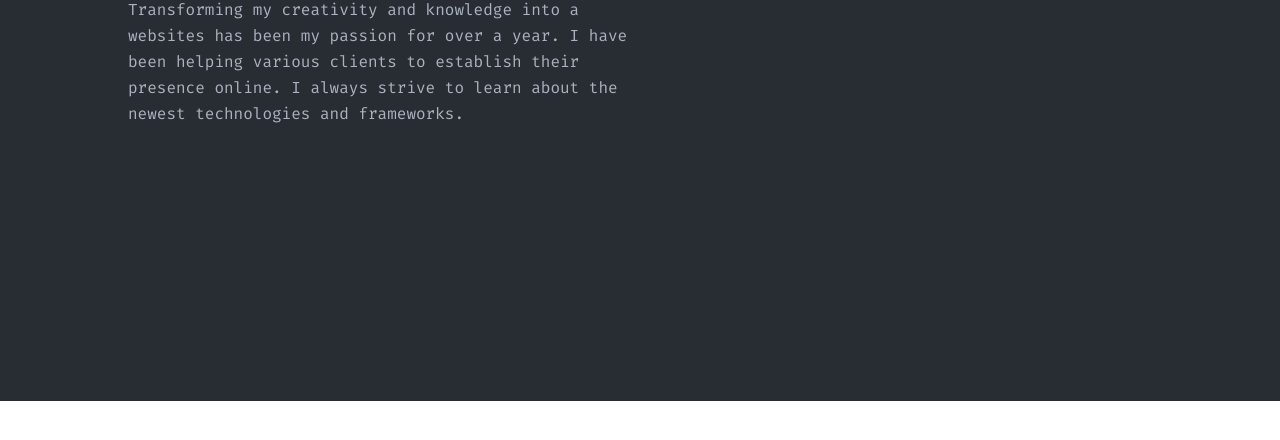
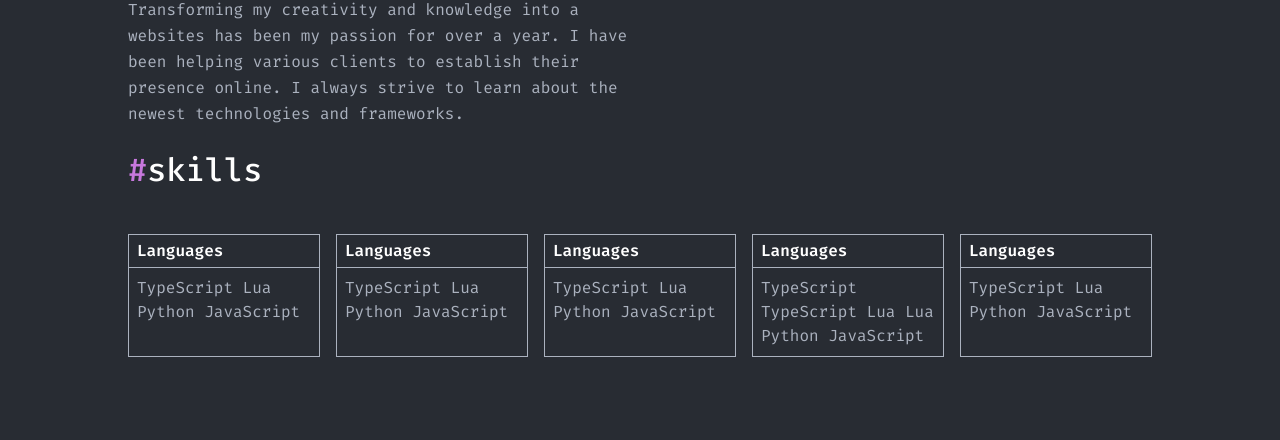
Before and after one commit to andrywinter/portfolio, a plain HTML site: page about-me.html in a window 1280 px wide. Shown: the part 399-839 px from the top of the page. Before the commit the page ends 800 px from the top, so only its background shows below. Drawn offline with Linux system fonts and the light colour scheme.

Commit message:
add comid

```diff
--- a/about-me.html
+++ b/about-me.html
@@ -111,6 +111,75 @@
                 </div>
             </div>
         </section>
+
+        <section class="about-page-skils">
+            <div class="container">
+                <h2 class="inner-title aboutme-page-title">
+                    skills
+                </h2>
+                <div class="about-skils-page-wrapper">
+                    <div class="about-skills-block">
+                        <span class="skills-block-title">
+                            Languages
+                        </span>
+                        <div class="skills-tegs">
+                            TypeScript
+                            Lua
+                            Python
+                            JavaScript
+                        </div>
+                    </div>
+                    <div class="about-skills-block">
+                        <span class="skills-block-title">
+                            Languages
+                        </span>
+                        <div class="skills-tegs">
+                            TypeScript
+                            Lua
+                            Python
+                            JavaScript
+                        </div>
+                    </div>
+                    <div class="about-skills-block">
+                        <span class="skills-block-title">
+                            Languages
+                        </span>
+                        <div class="skills-tegs">
+                            TypeScript
+                            Lua
+                            Python
+                            JavaScript
+                        </div>
+                    </div>
+
+                    <div class="about-skills-block">
+                        <span class="skills-block-title">
+                            Languages
+                        </span>
+                        <div class="skills-tegs">
+                            TypeScript
+                            TypeScript
+                            Lua
+                            Lua
+                            Python
+                            JavaScript
+                        </div>
+                    </div>
+
+                    <div class="about-skills-block">
+                        <span class="skills-block-title">
+                            Languages
+                        </span>
+                        <div class="skills-tegs">
+                            TypeScript
+                            Lua
+                            Python
+                            JavaScript
+                        </div>
+                    </div>
+                </div>
+            </div>
+        </section>
     </main>
 </body>
 </html>
--- a/scss/base/_base.scss
+++ b/scss/base/_base.scss
@@ -28,6 +28,7 @@ body {
     background: $bg-dark;
     color: $color-primary;
     min-height: 100vh;
+    min-width: 320px;
     overflow-x: hidden;
     display: flex;
     flex-direction: column;
--- a/scss/layout/_about.scss
+++ b/scss/layout/_about.scss
@@ -85,4 +85,15 @@
         width: 148px;
         text-align: center;
     }
+
+    &-skils-page-wrapper {
+        display: flex;
+        padding: 48px 0 83px;;
+        gap: 16px;
+    }
+
+    &-skills-block {
+        border: 1px solid;
+        width: 192px;
+    }
 }
--- a/scss/layout/_skills.scss
+++ b/scss/layout/_skills.scss
@@ -1,19 +1,20 @@
 .skills {
     padding: 109px 0;
+    @media(max-width:590px) {
+        padding: 0;
+    }
+
 
     &-top {
         margin-bottom: 12px;
     }
 
     &-img {
-        display: block;
         max-width: 350px;
         width: 100%;
     }
 
     &-title {
-        margin: 0;
-
 
         &::after {
             max-width: 240px;
@@ -36,9 +37,13 @@
     }
 
     &-education {
-        column-count: 3;
-        column-gap: 16px;
+        max-width: 584px;
+        width: 100%;
+        display: flex;
+        flex-wrap: wrap;
         padding-top: 43px;
+        gap: 16px;
+        justify-content: flex-end;
 
         @media(max-width:980px) {
             width: 100%;
@@ -47,32 +52,15 @@
             flex-wrap: wrap;
         }
 
-        @media(max-width:590px) {
-            column-count: 1;
-            display: block;
-        }
-
-
     }
 
     &-block {
         width: 181px;
         border: 1px solid $color-primary;
-        margin-bottom: 16px;
-    }
-
-    &-block-container {
-        height: 100%;
-
-        @media(max-width:980px) {
-            height: auto;
+        @media(max-width:390px) {
+            width: 80%;
         }
 
-        @media(max-width:590px) {
-            display: flex;
-            flex-direction: column;
-            align-items: center;
-        }
     }
 
     &-block-title {
```
Also changed, not shown: index.html (+29 -25 lines), project.html (+1 -1 lines), css/main.css, css/main.min.css, 2 other files.
